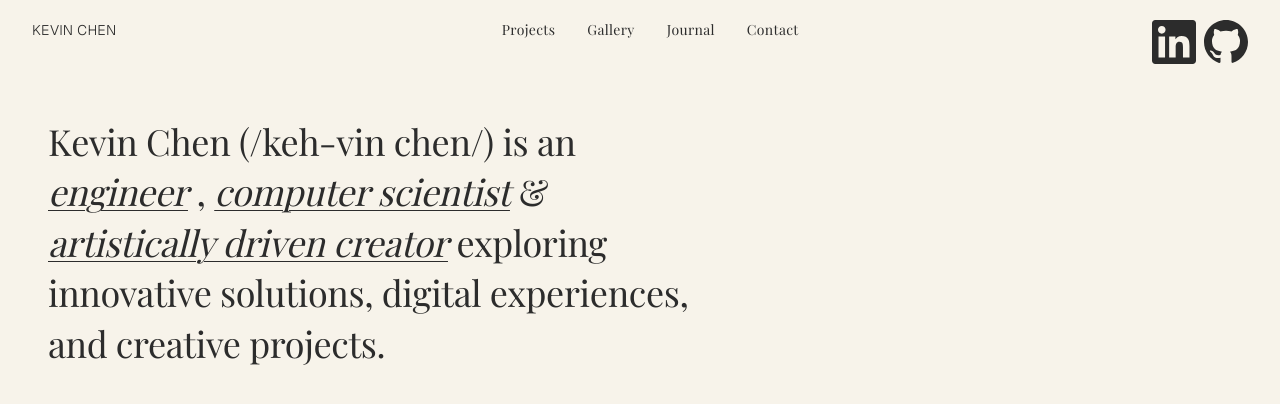
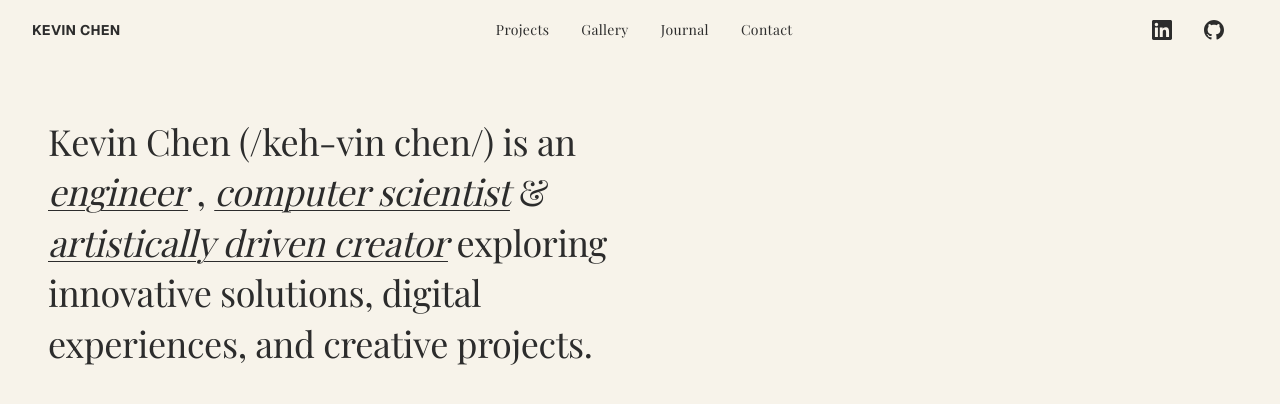
Before and after one commit to KevinChen2211/personal-portfolio, a Next.js app: page / in a window 1280 px wide. Shown: the top 404 px of the page. Built offline with nearby package versions, Linux system fonts and the light colour scheme.

Commit message:
fix formating of size

```diff
--- a/app/page.tsx
+++ b/app/page.tsx
@@ -21,11 +21,11 @@ export default function Home() {
           className="text-xs md:text-sm font-light tracking-wide hover:opacity-70 transition-opacity"
           style={{ color: textColor, fontFamily: "var(--font-geist-sans)" }}
         >
-          KEVIN CHEN
+          <span className="font-bold">KEVIN CHEN</span>
         </Link>
 
         {/* Navigation Links - Left Side (Desktop) */}
-        <nav className="hidden md:flex items-center gap-8 ml-8">
+        <nav className="hidden md:flex items-center gap-8 ml-4">
           <Link
             href="/projects"
             className="text-sm font-light tracking-wide hover:opacity-70 transition-opacity"
@@ -105,14 +105,13 @@ export default function Home() {
             href="https://www.linkedin.com/in/kevinsoftwarewiz"
             target="_blank"
             rel="noreferrer"
-            className="hover:opacity-70 transition-opacity"
+            className="hover:opacity-70 transition-opacity inline-block"
             aria-label="LinkedIn"
-            style={{ width: "10px", height: "10px" }}
           >
             <svg
               viewBox="0 0 24 24"
               fill="currentColor"
-              style={{ color: textColor, width: "100%", height: "100%" }}
+              style={{ color: textColor, width: "20px", height: "20px" }}
             >
               <path d="M20.447 20.452h-3.554v-5.569c0-1.328-.027-3.037-1.852-3.037-1.853 0-2.136 1.445-2.136 2.939v5.667H9.351V9h3.414v1.561h.046c.477-.9 1.637-1.85 3.37-1.85 3.601 0 4.267 2.37 4.267 5.455v6.286zM5.337 7.433c-1.144 0-2.063-.926-2.063-2.065 0-1.138.92-2.063 2.063-2.063 1.14 0 2.064.925 2.064 2.063 0 1.139-.925 2.065-2.064 2.065zm1.782 13.019H3.555V9h3.564v11.452zM22.225 0H1.771C.792 0 0 .774 0 1.729v20.542C0 23.227.792 24 1.771 24h20.451C23.2 24 24 23.227 24 22.271V1.729C24 .774 23.2 0 22.222 0h.003z" />
             </svg>
@@ -121,14 +120,13 @@ export default function Home() {
             href="https://github.com/KevinChen2211"
             target="_blank"
             rel="noreferrer"
-            className="hover:opacity-70 transition-opacity"
+            className="hover:opacity-70 transition-opacity inline-block"
             aria-label="GitHub"
-            style={{ width: "10px", height: "10px" }}
           >
             <svg
               viewBox="0 0 24 24"
               fill="currentColor"
-              style={{ color: textColor, width: "100%", height: "100%" }}
+              style={{ color: textColor, width: "20px", height: "20px" }}
             >
               <path d="M12 0c-6.626 0-12 5.373-12 12 0 5.302 3.438 9.8 8.207 11.387.599.111.793-.261.793-.577v-2.234c-3.338.726-4.033-1.416-4.033-1.416-.546-1.387-1.333-1.756-1.333-1.756-1.089-.745.083-.729.083-.729 1.205.084 1.839 1.237 1.839 1.237 1.07 1.834 2.807 1.304 3.492.997.107-.775.418-1.305.762-1.604-2.665-.305-5.467-1.334-5.467-5.931 0-1.311.469-2.381 1.236-3.221-.124-.303-.535-1.524.117-3.176 0 0 1.008-.322 3.301 1.23.957-.266 1.983-.399 3.003-.404 1.02.005 2.047.138 3.006.404 2.291-1.552 3.297-1.23 3.297-1.23.653 1.653.242 2.874.118 3.176.77.84 1.235 1.911 1.235 3.221 0 4.609-2.807 5.624-5.479 5.921.43.372.823 1.102.823 2.222v3.293c0 .319.192.694.801.576 4.765-1.589 8.199-6.086 8.199-11.386 0-6.627-5.373-12-12-12z" />
             </svg>
@@ -213,7 +211,7 @@ export default function Home() {
 
       {/* Main Content Area */}
       <main className="relative px-4 md:px-8 lg:px-12 pt-6 md:pt-8 pb-8 md:pb-10 min-h-[calc(100vh-100px)] flex items-start">
-        <div className="max-w-2xl lg:max-w-2xl relative w-full">
+        <div className="max-w-[50vw] lg:max-w-[50vw] relative w-full">
           {/* Hero Text - Large Serif Display */}
           {/*
             NOTE: To use IvyPresto Display Thin instead of Playfair Display:
```
